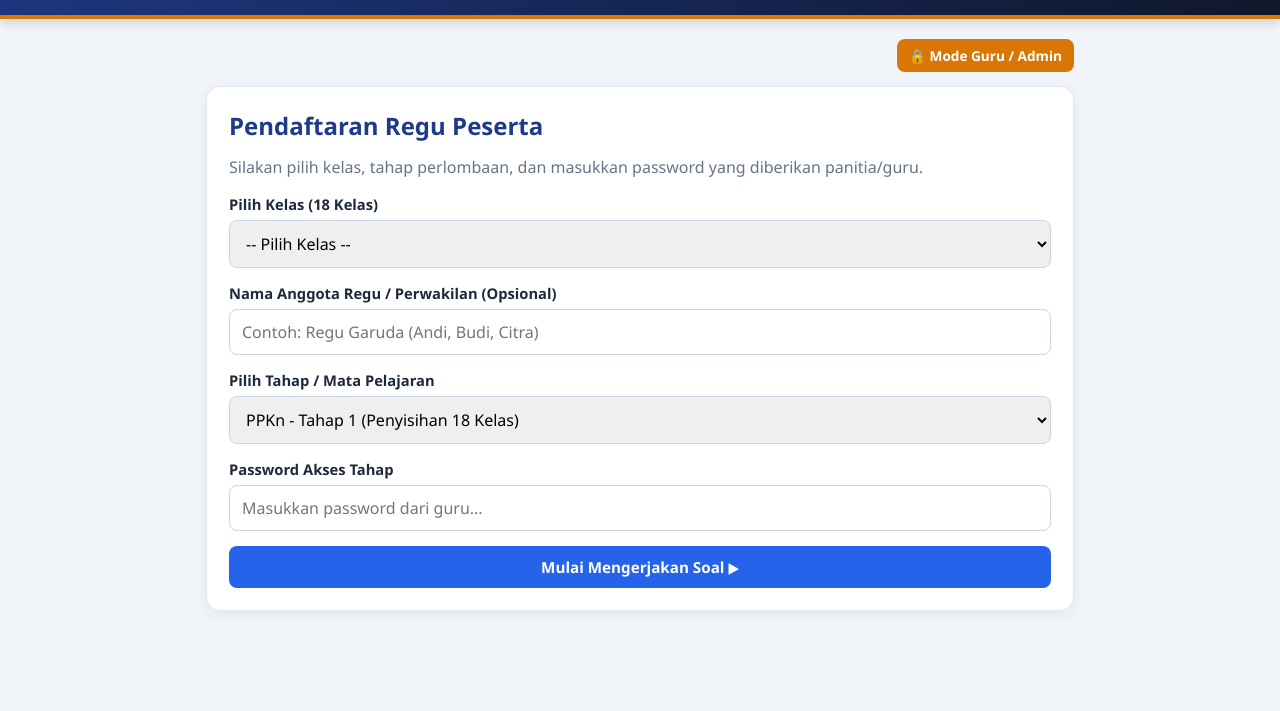
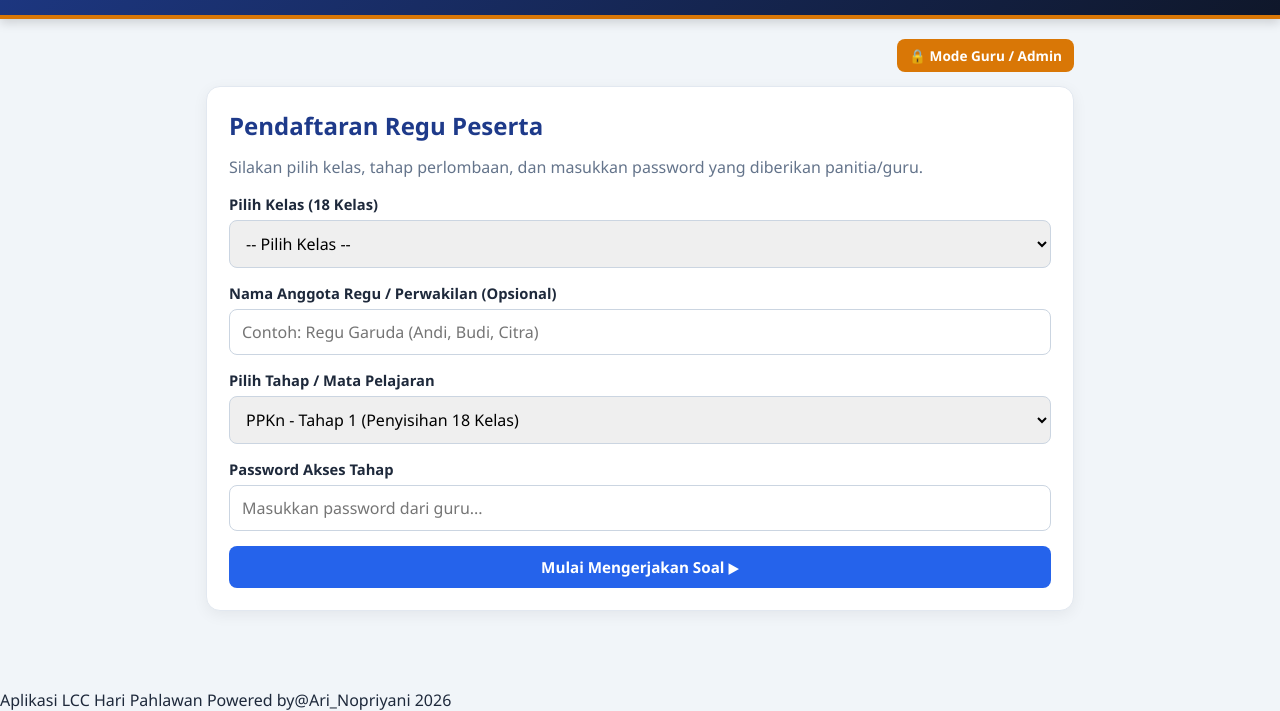
Before and after one commit to arinopriyani71-creator/lcc-pahlawan-semanu, a plain HTML site: page index.html in a window 1280 px wide. Shown: the part 158-869 px from the top of the page. Before the commit the page ends 847 px from the top, so only its background shows below. Drawn offline with Linux system fonts and the light colour scheme.

Commit message:
Update index.html

```diff
--- a/index.html
+++ b/index.html
@@ -989,5 +989,14 @@
   applyBranding();
   populateCategoryDropdowns();
 </script>
+  <!-- Bagian Konten Utama Berakhir di Sini -->
+</div> <!-- Penutup container -->
+
+<footer>
+  Aplikasi LCC Hari Pahlawan Powered by@Ari_Nopriyani 2026
+</footer>
+
 </body>
 </html>
+</body>
+</html>
```
